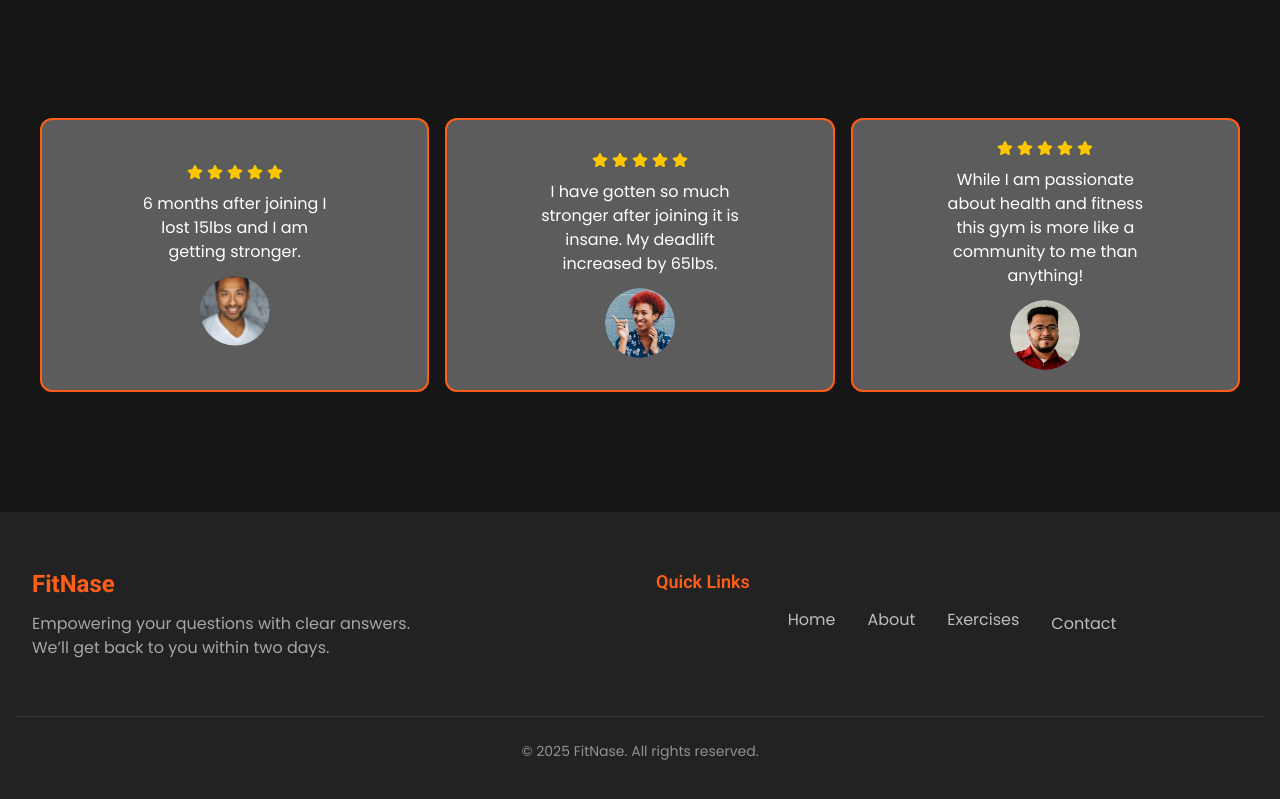
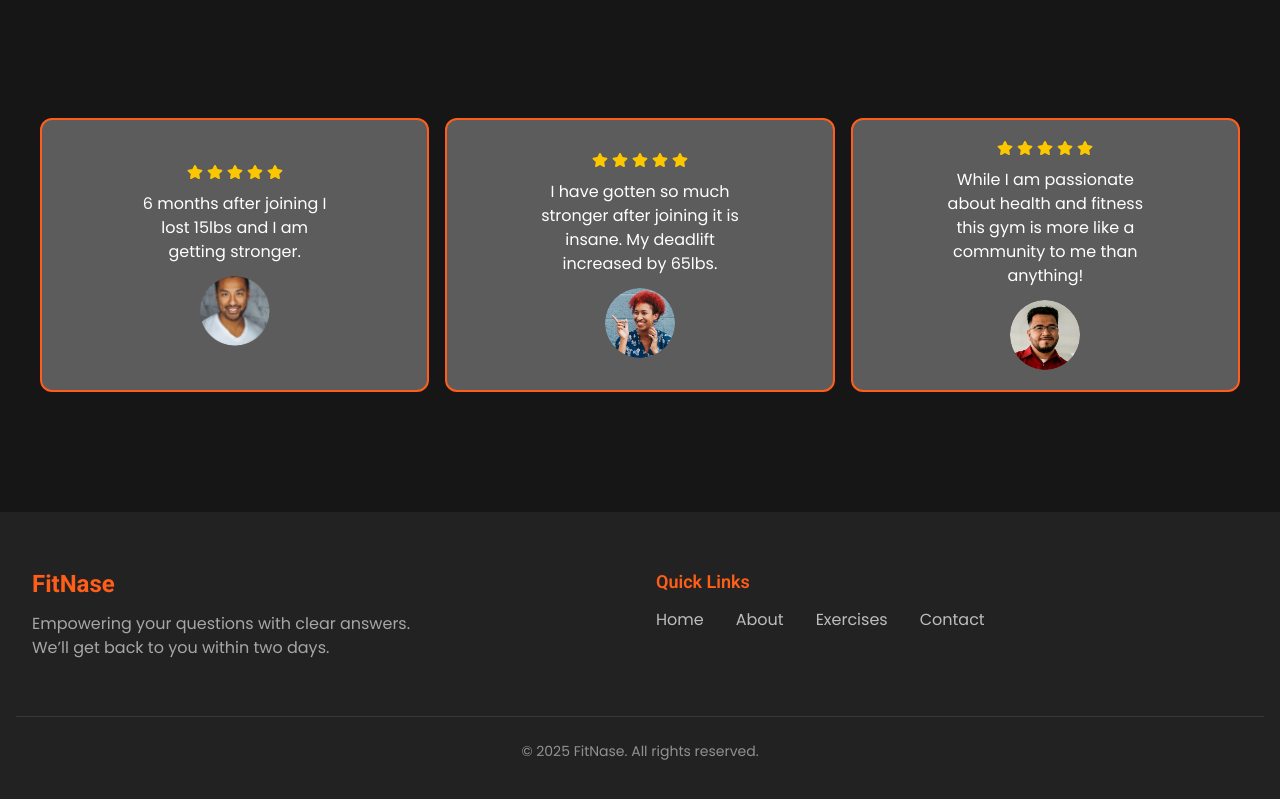
Before and after one commit to 5ReemMohamed/fitness-app, a Next.js app: page / in a window 1280 px wide. Shown: the part 5002-5801 px from the top of the page. Built offline with nearby package versions, Linux system fonts and the light colour scheme.

Commit message:
update changes

```diff
--- a/src/_Components/Footer/Footer.tsx
+++ b/src/_Components/Footer/Footer.tsx
@@ -17,7 +17,7 @@ export default function Footer() {
 
     <div>
       <h3 className="text-lg font-semibold mb-3 text-[#ff5e18]">Quick Links</h3>
-      <ul className="space-y-2 text-white/70 flex gap-8 items-center justify-center px-3">
+      <ul className="space-y-2 text-white/70 flex gap-8">
         <li><Link href="/" className="hover:text-white transition">Home</Link></li>
         <li><Link href="/about" className="hover:text-white transition">About</Link></li>
         <li><Link href="/exercises" className="hover:text-white transition">Exercises</Link></li>
```
